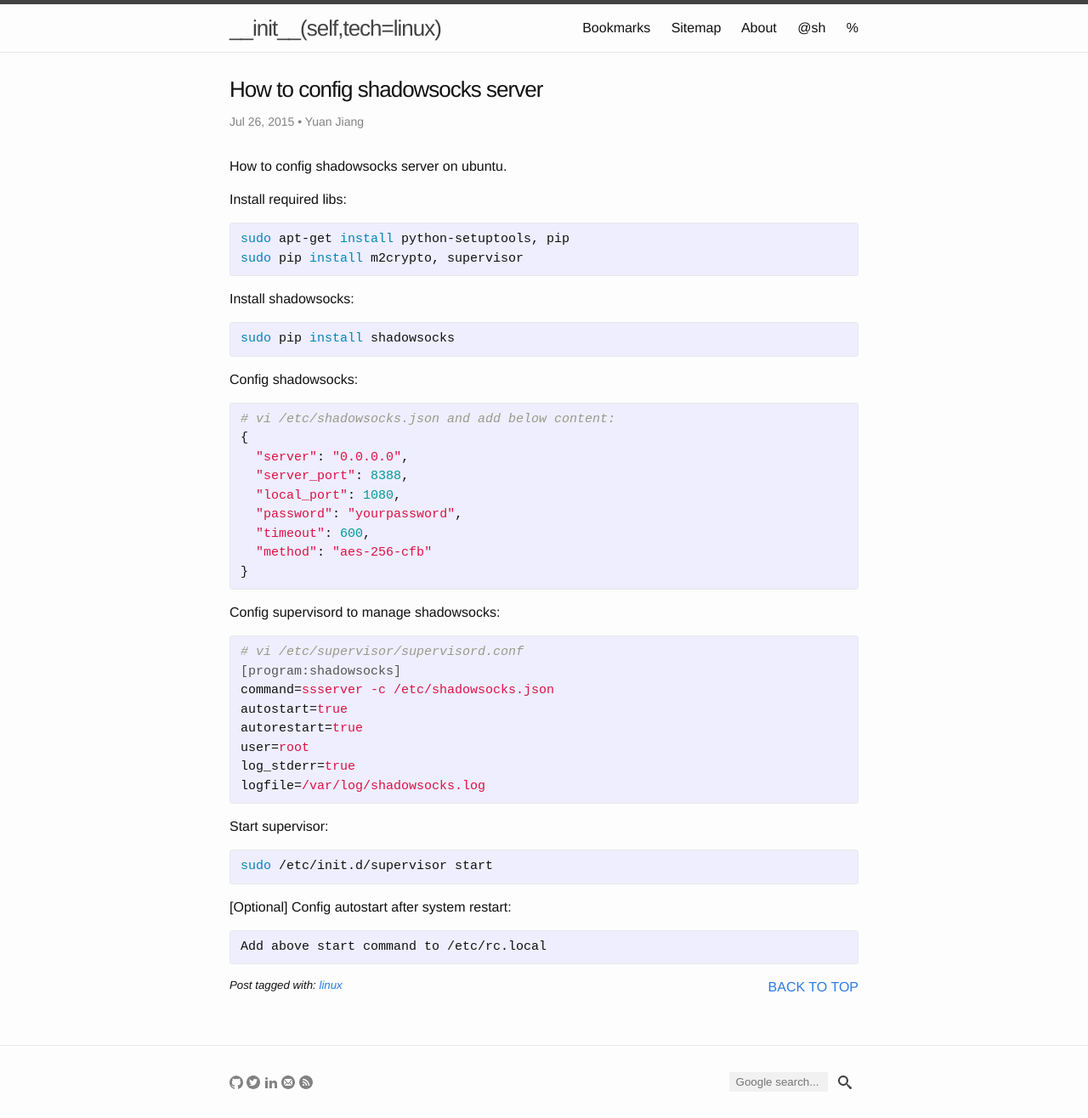
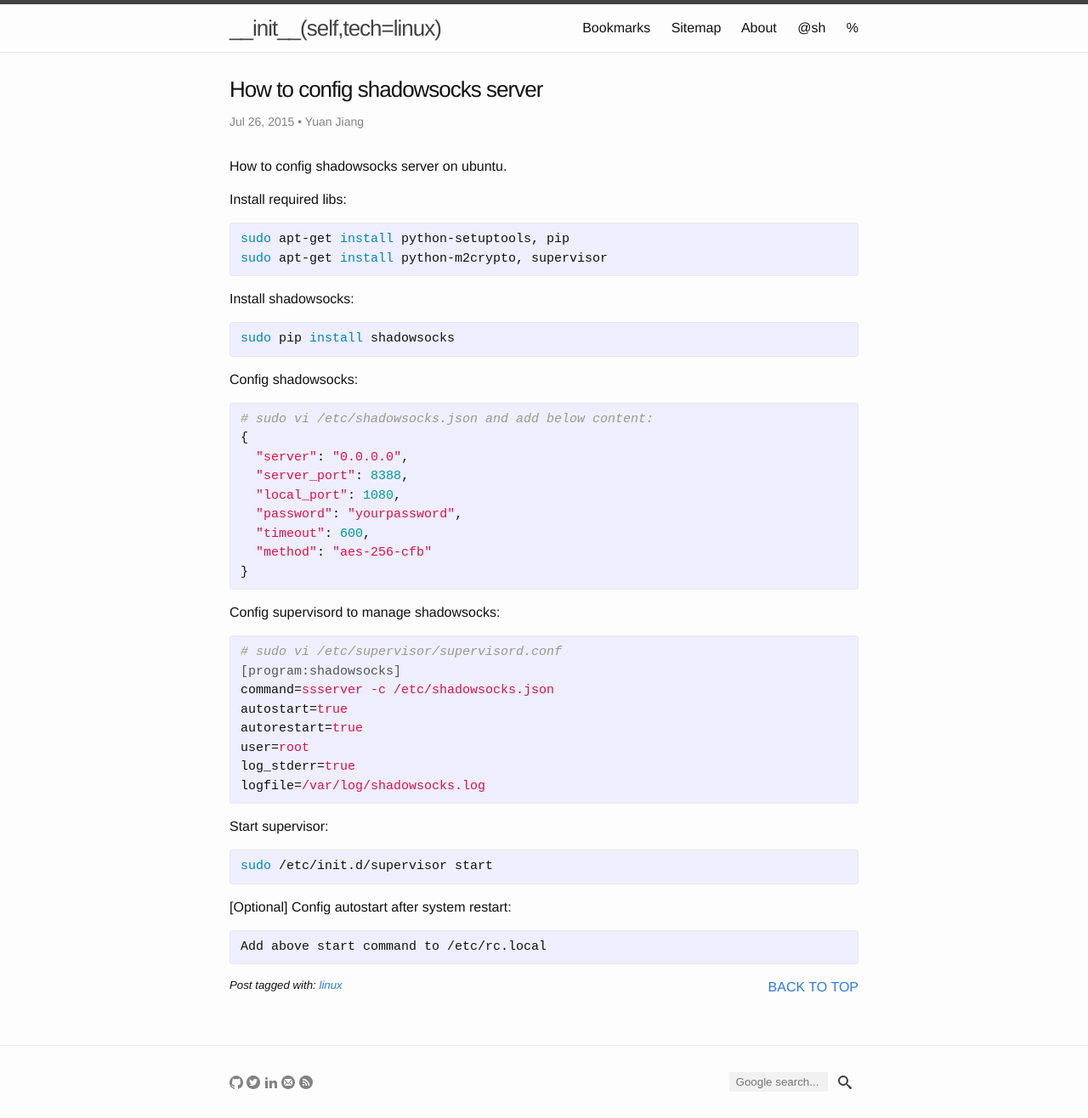
Before and after one commit to yuan-jiang/yuan-jiang.github.io, a Jekyll site: the page built from _posts/2015-07-26-how-to-config-shadowsocks-server.md, in a window 1280 px wide. Shown: the whole page at 85% size. Built offline with Jekyll 4.4.1, drawn with Linux system fonts in a browser that asks for light colours; comment, search, counter and statistics services are not loaded.

Commit message:
Update 2015-07-26-how-to-config-shadowsocks-server.md

```diff
--- a/_posts/2015-07-26-how-to-config-shadowsocks-server.md
+++ b/_posts/2015-07-26-how-to-config-shadowsocks-server.md
@@ -11,7 +11,7 @@ How to config shadowsocks server on ubuntu.
 Install required libs:
 {% highlight bash %}
 sudo apt-get install python-setuptools, pip
-sudo pip install m2crypto, supervisor
+sudo apt-get install python-m2crypto, supervisor
 {% endhighlight %}
 
 Install shadowsocks:
@@ -21,7 +21,7 @@ sudo pip install shadowsocks
 
 Config shadowsocks:
 {% highlight python %}
-# vi /etc/shadowsocks.json and add below content:
+# sudo vi /etc/shadowsocks.json and add below content:
 {
   "server": "0.0.0.0",
   "server_port": 8388,
@@ -34,7 +34,7 @@ Config shadowsocks:
 
 Config supervisord to manage shadowsocks:
 {% highlight ini %}
-# vi /etc/supervisor/supervisord.conf
+# sudo vi /etc/supervisor/supervisord.conf
 [program:shadowsocks]
 command=ssserver -c /etc/shadowsocks.json
 autostart=true
```
